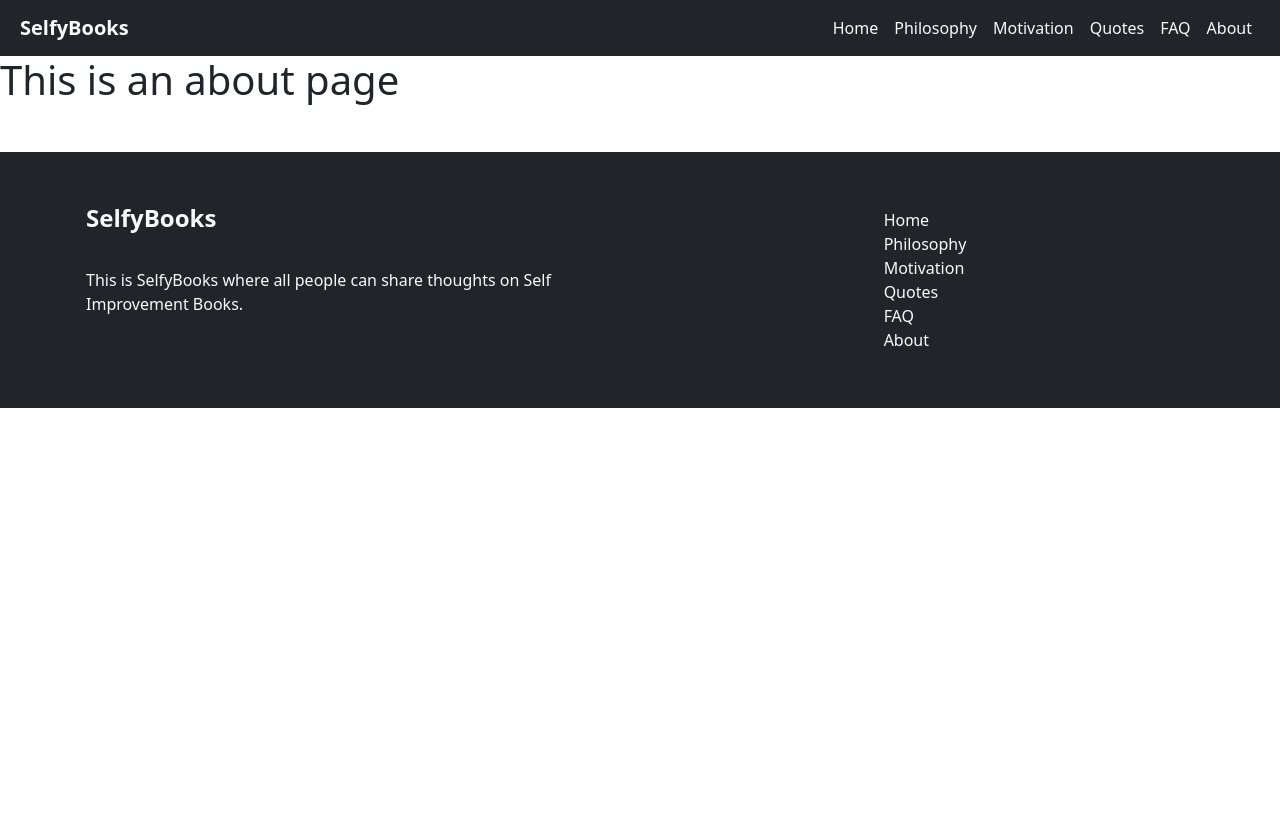
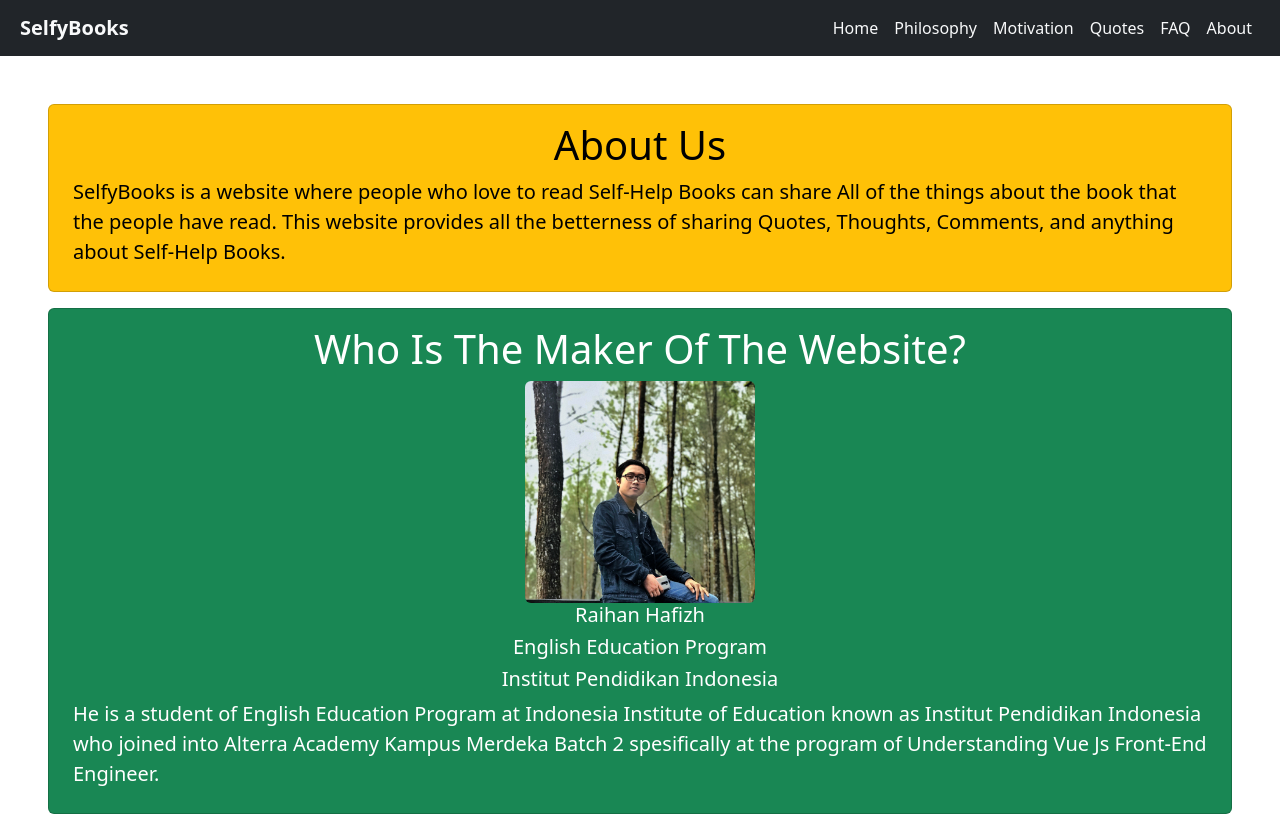
Before and after one commit to raihan4816/vue_raihan_mini-project-selfybooks, a Vue app: page /about in a window 1280 px wide. Shown: the top 816 px of the page. Built offline with nearby package versions, Linux system fonts and the light colour scheme.

Commit message:
add About Page

```diff
--- a/src/views/AboutView.vue
+++ b/src/views/AboutView.vue
@@ -1,5 +1,18 @@
 <template>
-  <div class="about">
-    <h1>This is an about page</h1>
+  <div class="about m-5">
+    <AboutComp />
   </div>
 </template>
+
+<script>
+import AboutComp from "@/components/AboutComp.vue";
+
+export default {
+  name: "AboutView",
+  components: {
+    AboutComp,
+  },
+};
+</script>
+
+<style scoped></style>
```
